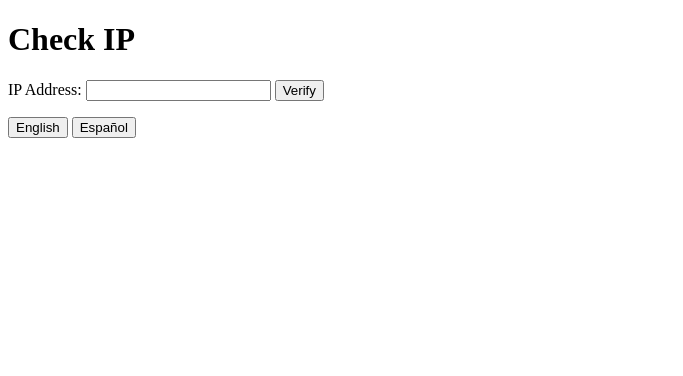
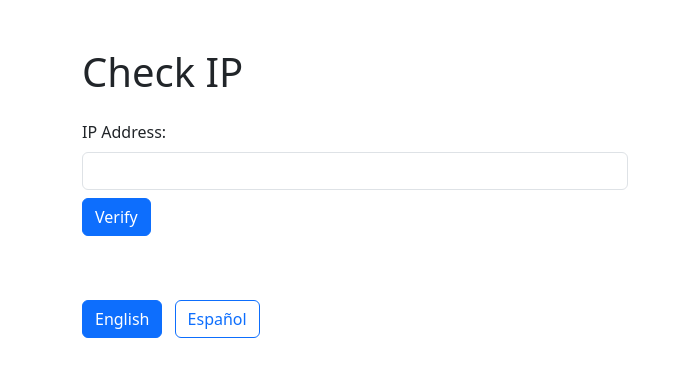
Before and after one commit to AlexScigalszky/ispublicip, a plain HTML site: page index.html in a window 1280 px wide. Shown: the whole page, without its empty margins (0-683 px from the left). Drawn offline with nearby package versions, Linux system fonts and the light colour scheme.

Commit message:
styiling

```diff
--- a/index.html
+++ b/index.html
@@ -2,6 +2,8 @@
 <html>
 <head>
   <title>Verificar IP</title>
+  <link rel="stylesheet" href="https://cdnjs.cloudflare.com/ajax/libs/bootstrap/5.3.0/css/bootstrap.min.css">
+  <script src="https://cdnjs.cloudflare.com/ajax/libs/bootstrap/5.3.0/js/bootstrap.bundle.min.js"></script>
   <script>
     var language = {
       en: {
@@ -68,15 +70,36 @@
   </script>
 </head>
 <body>
-  <h1 class="lang" data-lang-key="title">Verificar IP</h1>
-  <label class="lang" data-lang-key="ipLabel" for="ipInput">Dirección IP:</label>
-  <input type="text" id="ipInput">
-  <button onclick="verificarIP()" class="lang" data-lang-key="verifyButton">Verificar</button>
-  <p id="resultado"></p>
+  <div class="container">
+    <h1 class="mt-5 lang" data-lang-key="title">Verificar IP</h1>
 
-  <div>
-    <button class="lang-button active" data-lang="en" onclick="changeLanguage('en')">English</button>
-    <button class="lang-button" data-lang="es" onclick="changeLanguage('es')">Español</button>
+    <div class="row mt-4">
+      <div class="col-6">
+        <label class="form-label lang" data-lang-key="ipLabel" for="ipInput">Dirección IP:</label>
+        <input type="text" class="form-control" id="ipInput">
+      </div>
+    </div>
+
+    <div class="row mt-2">
+      <div class="col-6">
+        <button onclick="verificarIP()" class="btn btn-primary lang" data-lang-key="verifyButton">Verificar</button>
+      </div>
+    </div>
+
+    <div class="row mt-4">
+      <div class="col-6">
+        <p id="resultado" class="mt-3"></p>
+      </div>
+    </div>
+
+    <div class="row mt-4">
+      <div class="col-6">
+        <div>
+          <button class="lang-button active btn btn-outline-primary me-2" data-lang="en" onclick="changeLanguage('en')">English</button>
+          <button class="lang-button btn btn-outline-primary" data-lang="es" onclick="changeLanguage('es')">Español</button>
+        </div>
+      </div>
+    </div>
   </div>
 
   <script>
```
